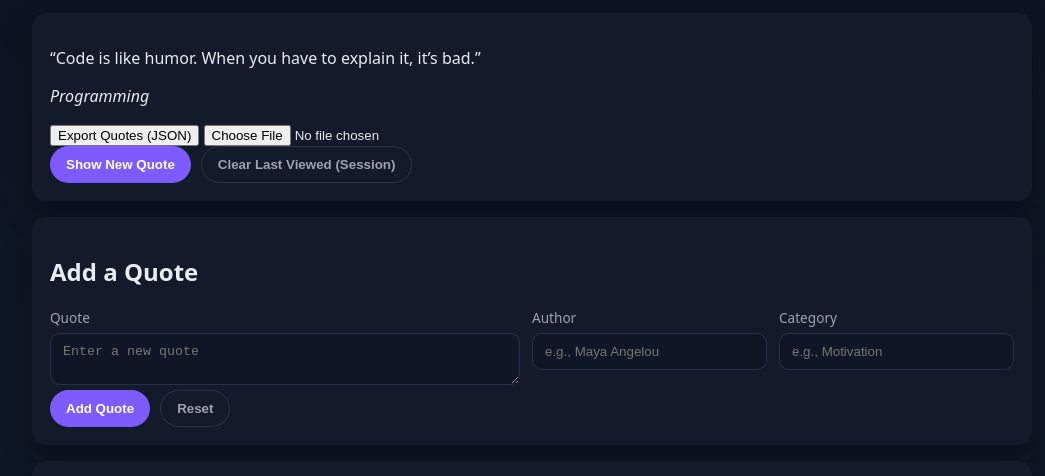
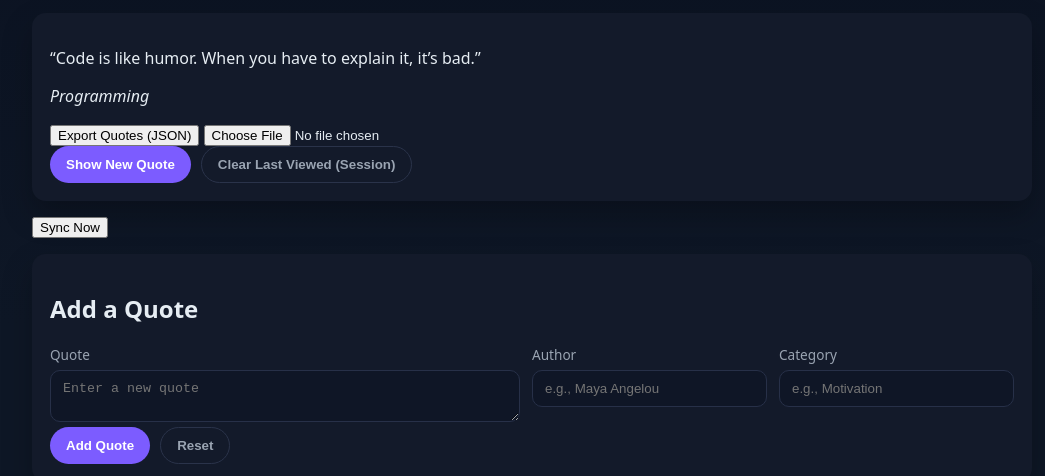
Before and after one commit to Tifloria1/alx_fe_javascript, a plain HTML site: page dom-manipulation/index.html in a window 1280 px wide. Shown: the part 154-630 px from the top of the page, without its empty margins (108-1153 px from the left). Drawn offline with Linux system fonts and the light colour scheme.

Commit message:
Update index.html

```diff
--- a/dom-manipulation/index.html
+++ b/dom-manipulation/index.html
@@ -54,6 +54,13 @@
         </div>
       </div>
     </section>
+
+
+    <!-- Sync controls / status -->
+<div id="syncBar" style="display:flex;gap:12px;align-items:center;margin-block:10px;">
+  <button id="syncNow" onclick="syncQuotes()">Sync Now</button>
+  <span id="syncStatus" aria-live="polite"></span>
+</div>
 
 
 
```
